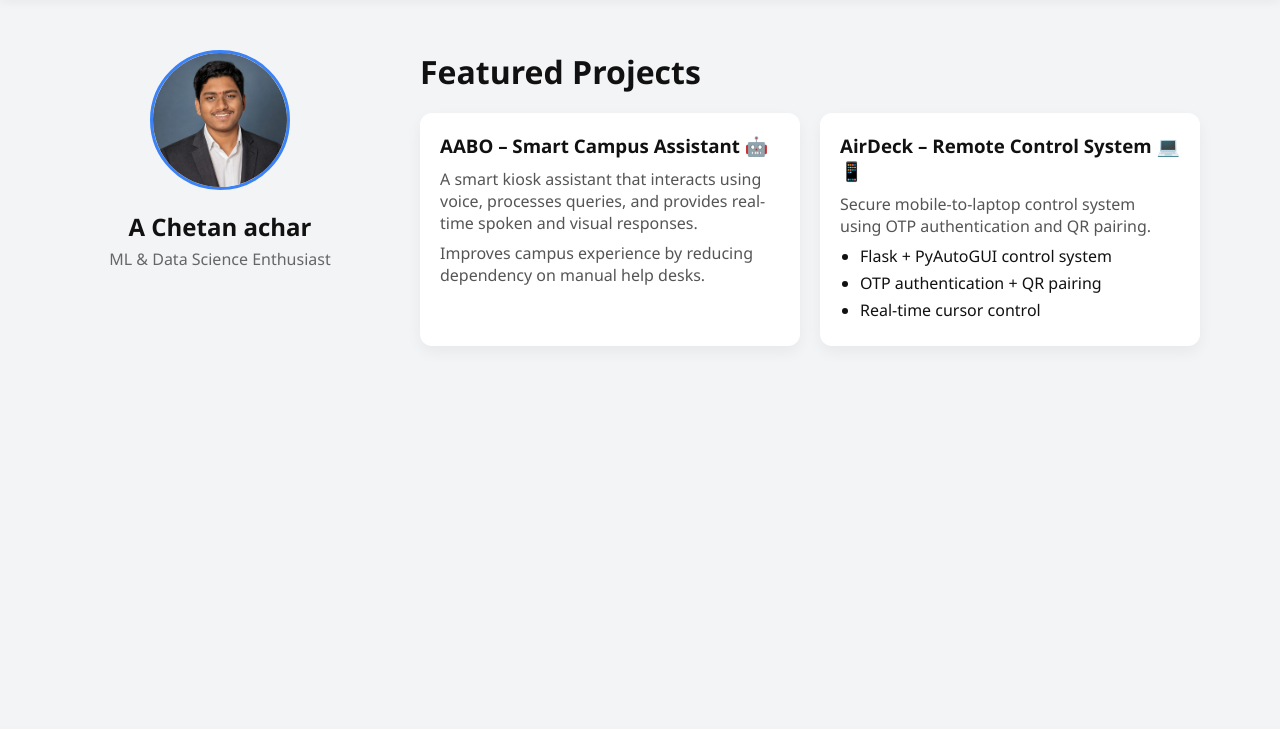
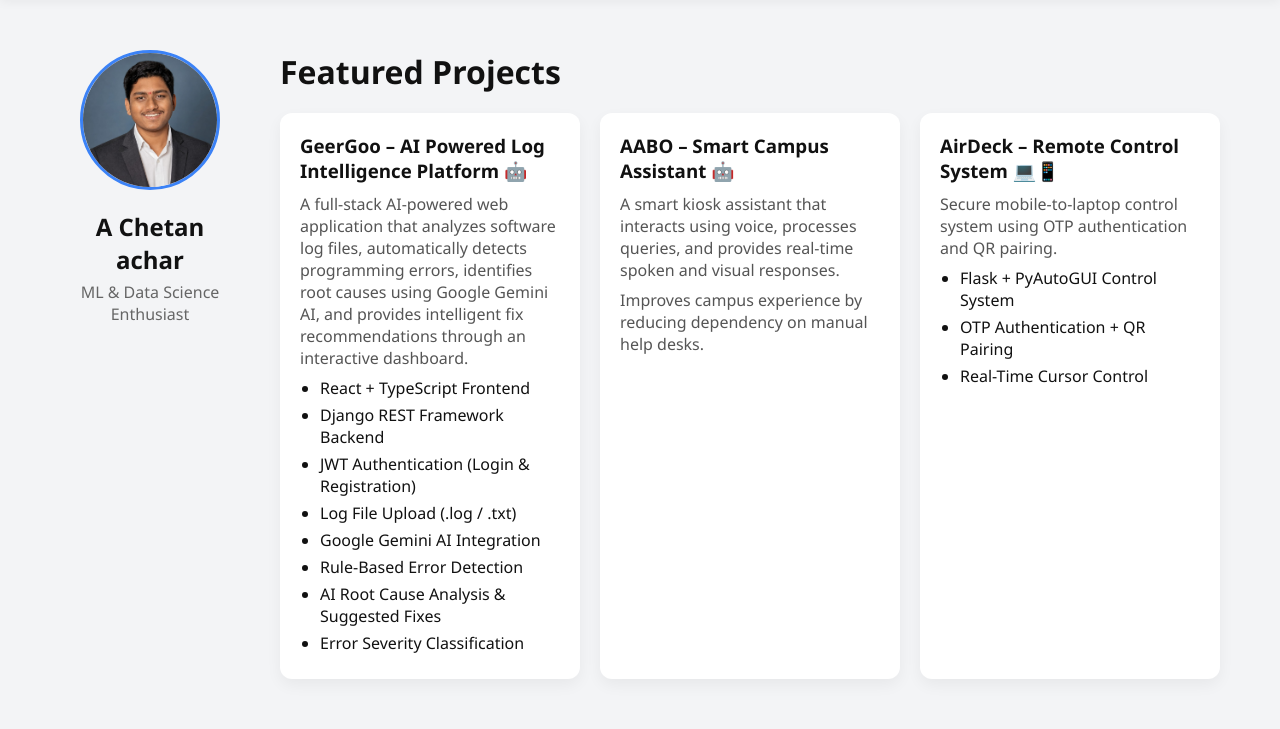
Before and after one commit to Chethu7353/portfolio-django, a Django app: page / in a window 1280 px wide. Shown: the part 75-804 px from the top of the page. Before the commit the page ends 392 px from the top, so only its background shows below. Run offline with Django 5.2, Linux system fonts and the light colour scheme.

Commit message:
Update index.html

```diff
--- a/templates/index.html
+++ b/templates/index.html
@@ -42,31 +42,62 @@
 
         <div class="grid">
 
+    <!-- GeerGoo -->
+    <div class="card">
+        <h3>GeerGoo – AI Powered Log Intelligence Platform 🤖</h3>
+
+        <p>
+            A full-stack AI-powered web application that analyzes software
+            log files, automatically detects programming errors, identifies
+            root causes using Google Gemini AI, and provides intelligent
+            fix recommendations through an interactive dashboard.
+        </p>
+
+        <ul>
+            <li>React + TypeScript Frontend</li>
+            <li>Django REST Framework Backend</li>
+            <li>JWT Authentication (Login & Registration)</li>
+            <li>Log File Upload (.log / .txt)</li>
+            <li>Google Gemini AI Integration</li>
+            <li>Rule-Based Error Detection</li>
+            <li>AI Root Cause Analysis & Suggested Fixes</li>
+            <li>Error Severity Classification</li>
+        </ul>
+    </div>
+
     <!-- AABO -->
     <div class="card">
         <h3>AABO – Smart Campus Assistant 🤖</h3>
+
         <p>
-                    A smart kiosk assistant that interacts using voice, processes queries,
-                    and provides real-time spoken and visual responses.
+            A smart kiosk assistant that interacts using voice,
+            processes queries, and provides real-time spoken
+            and visual responses.
         </p>
+
         <p>
-                    Improves campus experience by reducing dependency on manual help desks.
+            Improves campus experience by reducing dependency
+            on manual help desks.
         </p>
     </div>
 
     <!-- AirDeck -->
     <div class="card">
         <h3>AirDeck – Remote Control System 💻📱</h3>
+
         <p>
-                    Secure mobile-to-laptop control system using OTP authentication and QR pairing.
+            Secure mobile-to-laptop control system using
+            OTP authentication and QR pairing.
         </p>
+
         <ul>
-                    <li>Flask + PyAutoGUI control system</li>
-                    <li>OTP authentication + QR pairing</li>
-                    <li>Real-time cursor control</li>
+            <li>Flask + PyAutoGUI Control System</li>
+            <li>OTP Authentication + QR Pairing</li>
+            <li>Real-Time Cursor Control</li>
         </ul>
     </div>
 
+</div>
         </div>
 
     </div>
```
Lines whose indentation alone changed are shown as unchanged.
